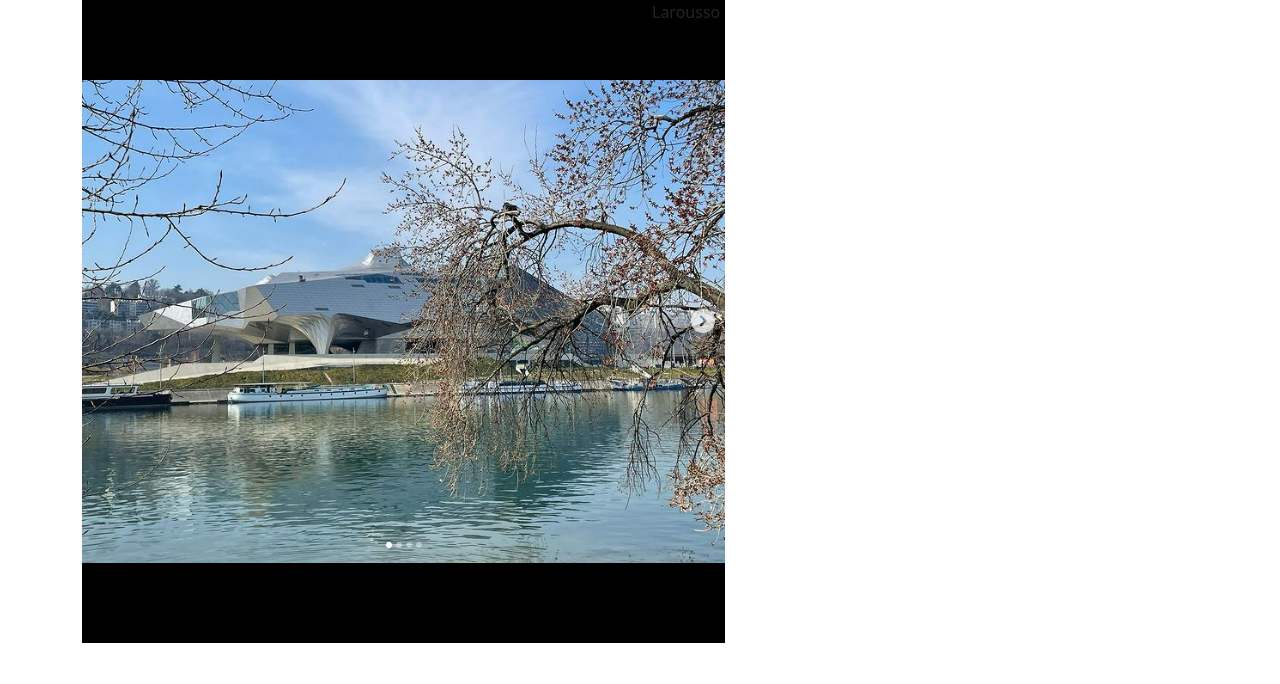
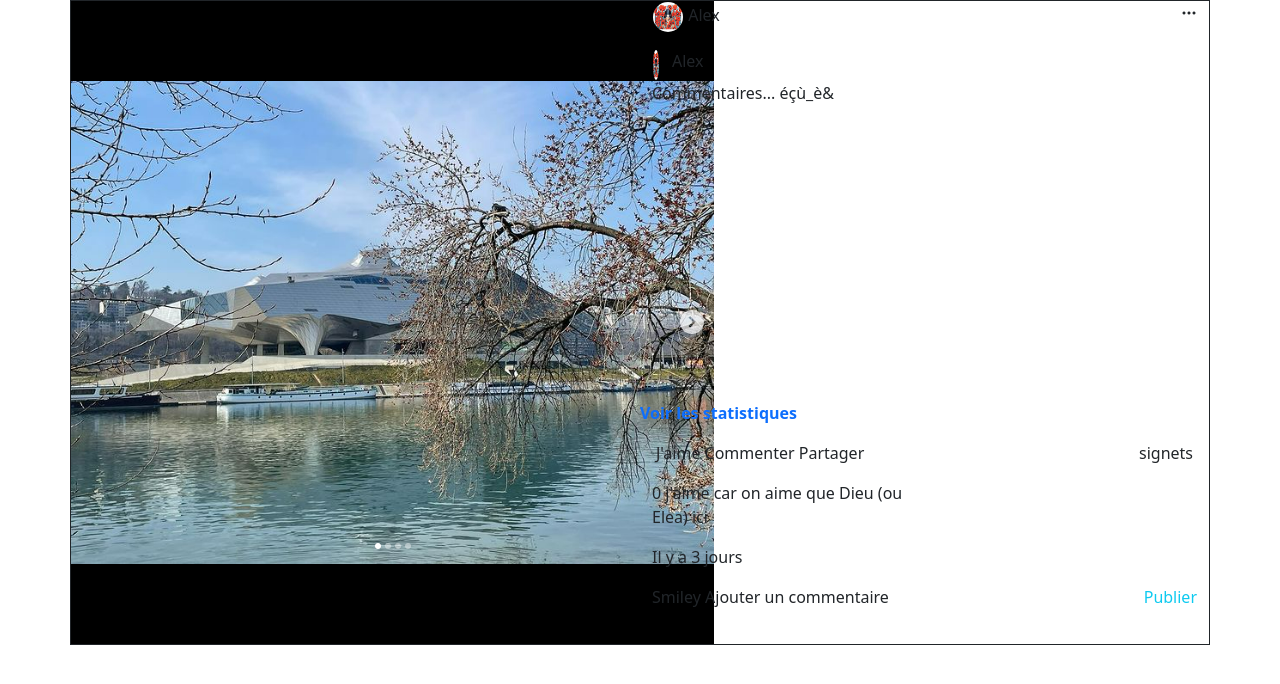
Before and after one commit to Alxlct/instagram, a plain HTML site: page index.html in a window 1280 px wide. Drawn offline with nearby package versions, Linux system fonts and the light colour scheme.

Commit message:
dédicasse à tous mes fans

```diff
--- a/index.html
+++ b/index.html
@@ -7,14 +7,70 @@
     <meta name="viewport" content="width=device-width, initial-scale=1.0">
     <link href="https://cdn.jsdelivr.net/npm/bootstrap@5.1.3/dist/css/bootstrap.min.css" rel="stylesheet"
         integrity="sha384-1BmE4kWBq78iYhFldvKuhfTAU6auU8tT94WrHftjDbrCEXSU1oBoqyl2QvZ6jIW3" crossorigin="anonymous">
+    <link rel="stylesheet" href="https://cdn.jsdelivr.net/npm/bootstrap-icons@1.8.1/font/bootstrap-icons.css">
     <title>Document</title>
+    <style>
+        .fleur {
+            height: 2rem;
+            width: 2rem;
+            border: 0.5px solid black;
+        }
+    </style>
 </head>
-<div class="container">
-    <div class="row align-items-start">
-        <div class="col-6"><img src="museeconfluence.png" alt="museeconfluence"></div>
-        <div class="col-6">Larousso</div>
+
+
+<div class="container border border-dark">
+    <div class="row align-items-start p-0">
+
+        <div class="col-lg-6 col p-0">
+            <img src="museeconfluence.png" alt="museeconfluence">
+        </div>
+
+        <div class="col-lg-6 col">
+            <div class="row">
+                <div class="col">
+                    <img src="fleurs.jpg" class="rounded-circle fleur" alt="fleurs">
+                    Alex
+                </div>
+                <div class="col text-end">
+                    <i class="bi bi-three-dots"></i>
+                </div>
+            </div>
+            <div class="row align-items-start my-3">
+                <img src="fleurs.jpg" class="rounded-circle fleur" alt="fleurs">
+                Alex
+                <p>Commentaires... éçù_è&<br><br><br><br><br><br><br><br><br><br><br><br></p>
+            </div>
+            <div class="row fw-bold text-primary">
+                Voir les statistiques
+            </div>
+            <div class="row">
+                <div class="col">
+                    <div class="row p-3">J'aime Commenter Partager </div>
+                    <p>0 j'aime car on aime que Dieu (ou Elea) ici</p>
+                    <p class="text-">Il y a 3 jours</p>
+                </div>
+                <div class="col p-3 text-end">signets</div>
+            </div>
+
+            <div class="row">
+                <div class="col">
+                    <span>Smiley</span>
+                    <span>Ajouter un commentaire</span>
+                </div>
+               <div class="col text-info text-end text-mute">
+                   Publier
+               </div>
+
+            </div>
+
+        </div>
     </div>
 </div>
+</div>
+</div>
+
+
 <body>
     <script src="https://cdn.jsdelivr.net/npm/bootstrap@5.1.3/dist/js/bootstrap.bundle.min.js"
         integrity="sha384-ka7Sk0Gln4gmtz2MlQnikT1wXgYsOg+OMhuP+IlRH9sENBO0LRn5q+8nbTov4+1p" crossorigin="anonymous">
```
Also changed, not shown: fleurs.jpg (added).
